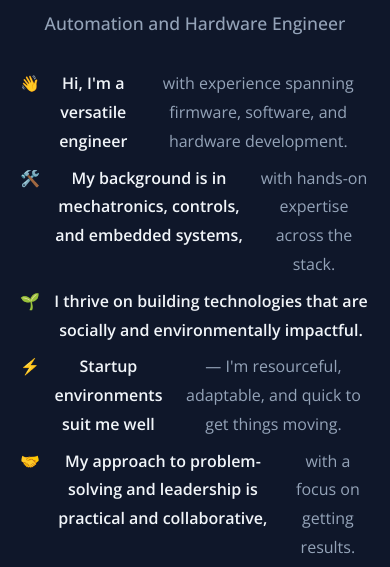
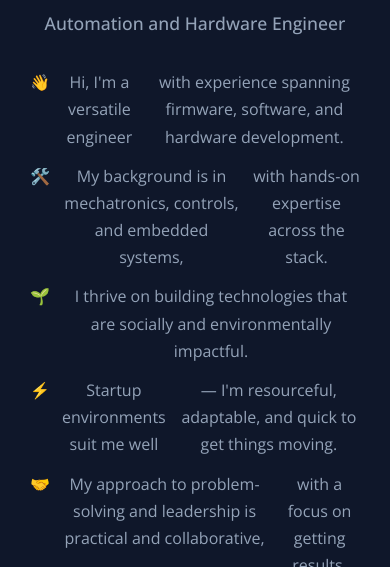
Before and after one commit to Danguana/danguana.github.io, a plain HTML site: page index.html in a window 390 px wide. Shown: the part 229-796 px from the top of the page. Drawn offline with nearby package versions, Linux system fonts and the light colour scheme.

Commit message:
attempt 2 for better mobile desc.

```diff
--- a/index.html
+++ b/index.html
@@ -435,9 +435,23 @@
             }
 
             .hero .description {
-                text-align: center; /* Center on mobile if preferred */
+                text-align: center;
                 font-size: 1rem;
                 max-width: 100%;
+                padding: 0 10px;
+            }
+
+            .description-line {
+                margin-bottom: 0.75rem;
+                line-height: 1.7;
+                word-wrap: break-word;
+                overflow-wrap: break-word;
+            }
+
+            /* Remove bold styling on mobile for cleaner reading */
+            .description-line strong {
+                font-weight: 400;
+                color: var(--text-secondary);
             }
 
             .contact-info {
```
